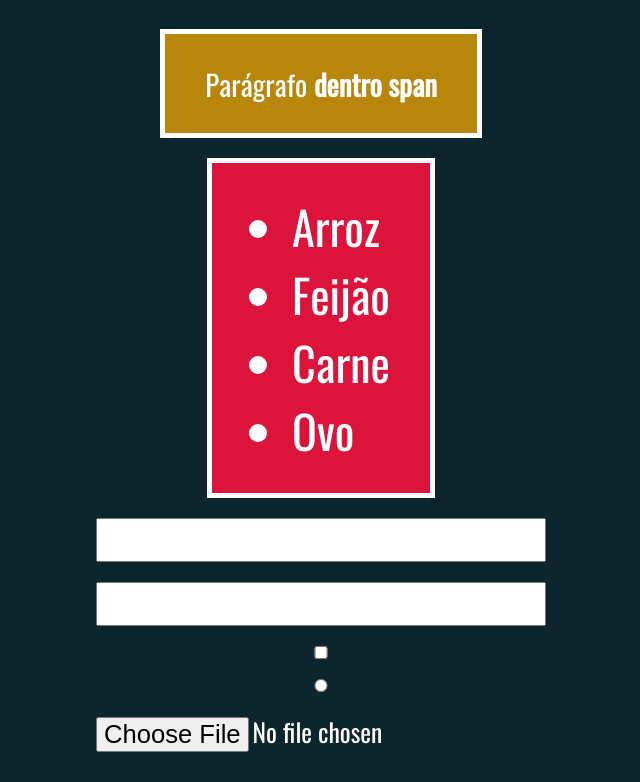
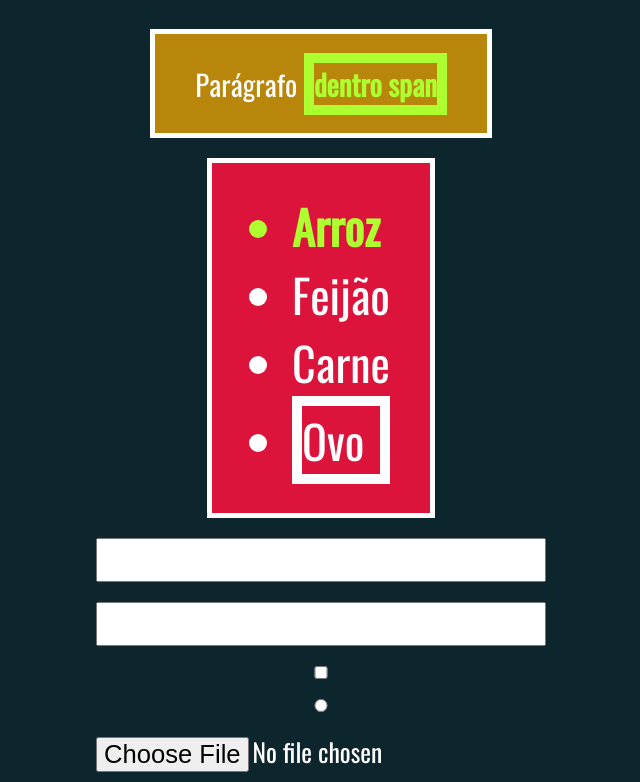
Before and after one commit to brunolbahiense/cursoCod3r, a plain HTML site: page 10.jquery/selecionandoElementos1.html in a window 1280 px wide. Shown: the part 71-853 px from the top of the page, without its empty margins (319-959 px from the left). Drawn offline with Linux system fonts and the light colour scheme.

Commit message:
aprendendo a usar seletores em jquery

```diff
--- a/10.jquery/selecionandoElementos1.html
+++ b/10.jquery/selecionandoElementos1.html
@@ -49,6 +49,26 @@
     </form>
 
     <script>
-        // ...
+        // funcionalidades comuns entre JS e jQuery
+        $('#feira').addClass('destaque').removeClass('destaque')
+        $('li').addClass('destaque')
+        $('[wm-obrigatorio]').removeClass('destaque')
+        $('li.opcional').removeClass('destaque')
+        $('div p span').addClass('destaque')
+
+
+        //funcionalidades exclusivas do jquery
+        $('li:first').css('border','solid 3px yellow') // seleciona o peimeiro
+        $('li:odd').css('border', 'solid 10px orange') // seleciona os impares
+        $('li:gt(1)').css('border', 'solid 10px white')//seleciona aqueles com indice superior à (no caso 1)
+        $('li:not(:last)').css('border', 'none') // seleciona aquele que nao é (no caso o ultimo)
+
+        // relacionado a formularios
+        $('form *').hide()
+        $('form :text').show()
+        $('form :password').show()
+        $('form :checkbox').show()
+        $('form :radio').show()
+        $('form :file').show()
     </script>
 </body>
```
